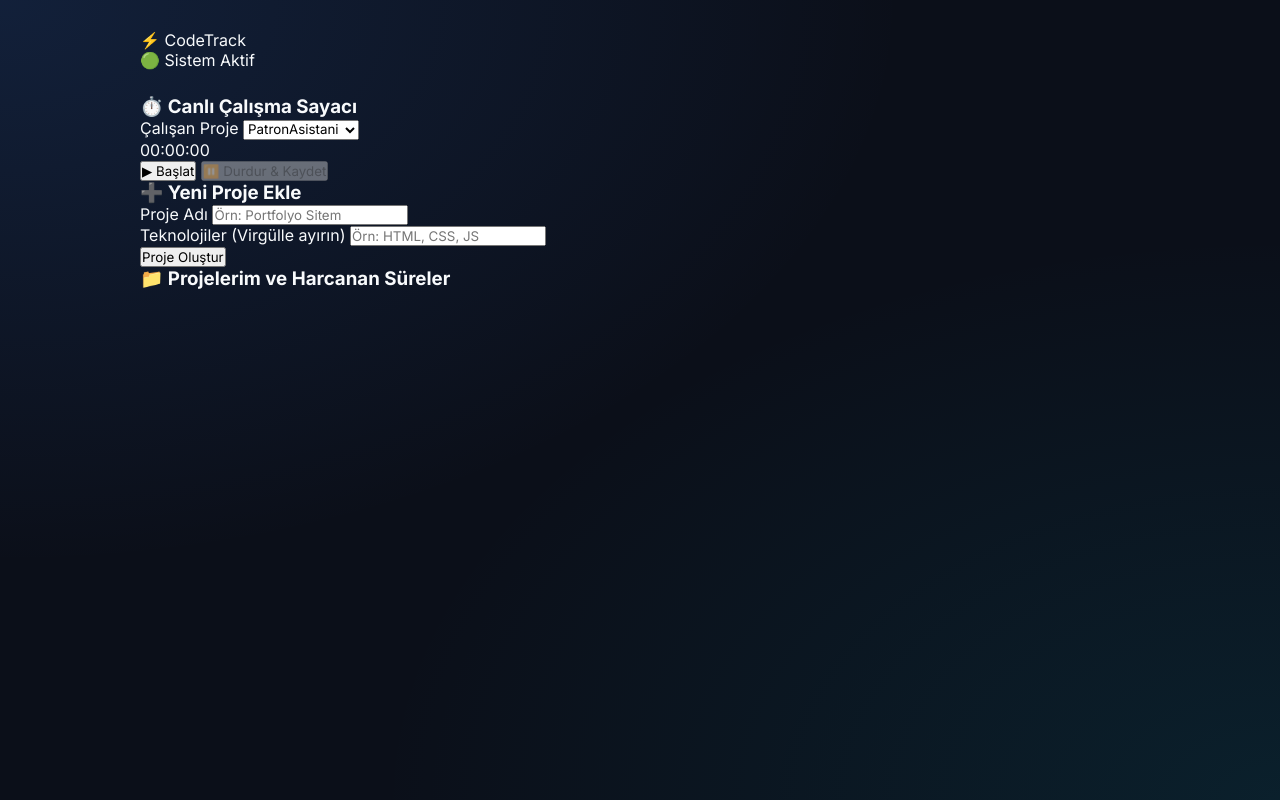
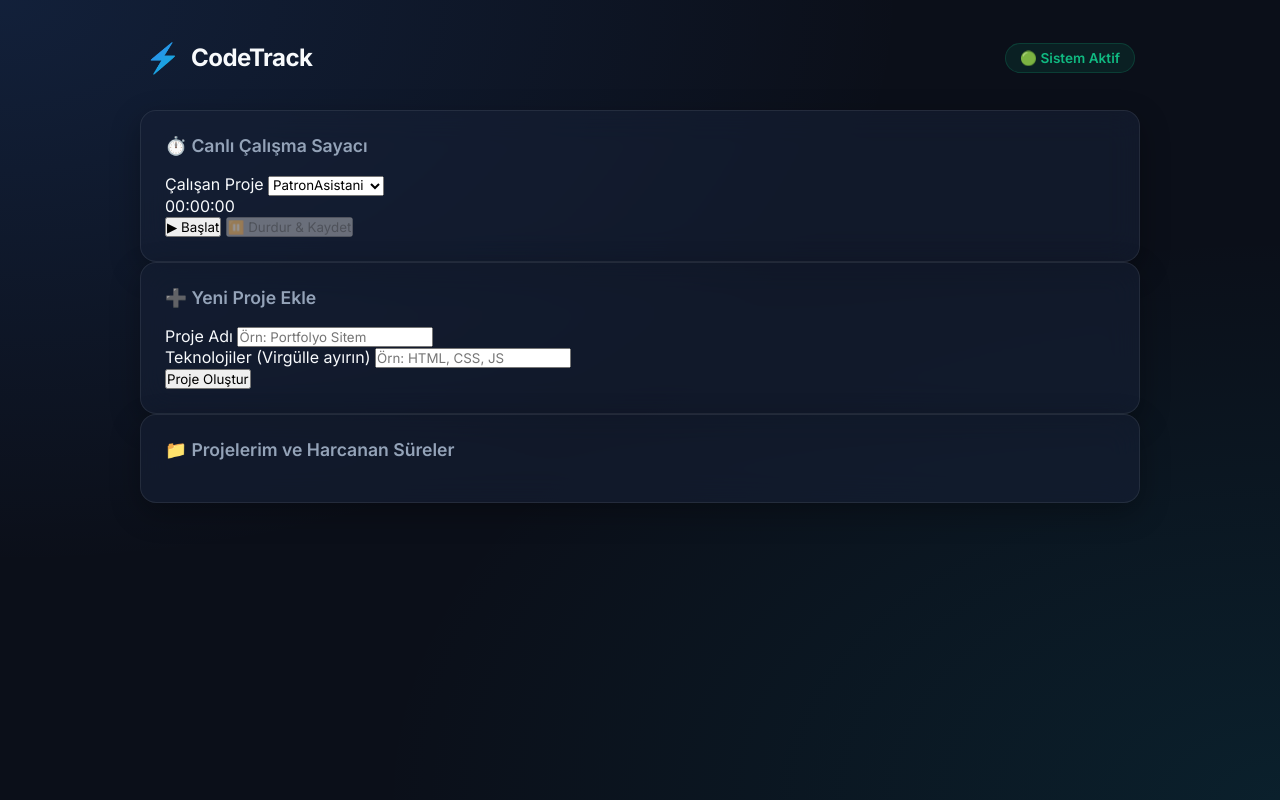
Before and after one commit to Davut-Eren-Ekici/CodeTrack, a plain HTML site: page index.html in a window 1280 px wide. Drawn offline with Linux system fonts and the light colour scheme.

Commit message:
style: CSS degiskenleri, header ve glassmorphism kart stilleri eklendi

```diff
--- a/style.css
+++ b/style.css
@@ -1,21 +1,30 @@
 /* 1. :root -> Tüm projede geçerli renk ve tasarım değişkenlerimizi tanımladığımız alan. */
 :root {
-    --bg-color: #0b0f19; /* Ana arka planın koyu lacivert/siyah rengi */
-    --card-bg: rgba(23, 32, 54, 0.6); /* Cam kartların %60 opaklıktaki şeffaf rengi */
-    --border-color: rgba(255, 255, 255, 0.08); /* Kartların etrafındaki ince şeffaf çizgi */
-    --accent-blue: #3b82f6; /* Vurgulayıcı mavi renk (butonlar vb.) */
-    --accent-cyan: #06b6d4; /* Vurgulayıcı turkuaz renk (yazılar/neon etkileri) */
-    --accent-green: #10b981; /* Başlat butonu ve durum yeşili */
-    --accent-red: #ef4444; /* Durdur/Sil butonları kırmızısı */
-    --text-main: #f8fafc; /* Ana metin rengi (beyaza yakın parlak) */
-    --text-muted: #94a3b8; /* İkincil/silik metin rengi (gri) */
+    --bg-color: #0b0f19;
+    /* Ana arka planın koyu lacivert/siyah rengi */
+    --card-bg: rgba(23, 32, 54, 0.6);
+    /* Cam kartların %60 opaklıktaki şeffaf rengi */
+    --border-color: rgba(255, 255, 255, 0.08);
+    /* Kartların etrafındaki ince şeffaf çizgi */
+    --accent-blue: #3b82f6;
+    /* Vurgulayıcı mavi renk (butonlar vb.) */
+    --accent-cyan: #06b6d4;
+    /* Vurgulayıcı turkuaz renk (yazılar/neon etkileri) */
+    --accent-green: #10b981;
+    /* Başlat butonu ve durum yeşili */
+    --accent-red: #ef4444;
+    /* Durdur/Sil butonları kırmızısı */
+    --text-main: #f8fafc;
+    /* Ana metin rengi (beyaza yakın parlak) */
+    --text-muted: #94a3b8;
+    /* İkincil/silik metin rengi (gri) */
 }
 
 * {
     box-sizing: border-box;
     margin: 0;
     padding: 0;
-    font-family: 'Inter', sans-serif; /
+    font-family: 'Inter', sans-serif;/
 }
 
 
@@ -41,3 +50,57 @@ body {
     flex-direction: column;
     gap: 25px;
 }
+
+header {
+    display: flex;
+    justify-content: space-between; /*Logoyu Sola rozeti sağa iter  */
+    align-items: center;
+    padding: 10px 5px;
+}
+
+.logo{
+    display: flex;
+    align-items: center;
+    gap: 10px;
+}
+
+.logo-icon{
+    font-size: 1.8rem;
+    /* İkona maviden turkuaza kayan modern bir renk gradyanı verir. */
+    background: linear-gradient(135deg, var(--accent-blue), var(--accent-cyan));
+    -webkit-background-clip: text;/* Gradyanı metnin/ikonun içine maskeler. */
+    -webkit-text-fill-color: transparent;/* İkonun kendi rengini şeffaf yapar ki gradyan görünsün. */
+}
+
+.logo-text{
+    font-size: 1.5rem;
+    font-weight: 700;
+    letter-spacing: -0.5px; /* Harf aralığını hafifçe daraltarak modern görünüm sağlar. */
+}
+
+.badge-status {
+    background: rgba(16, 185, 129, 0.1);
+    color: var(--accent-green); /* Parlak yeşil yazı rengi */
+    border: 1px solid rgba(16, 185, 129, 0.2);
+    padding: 6px 14px;
+    border-radius: 20px;
+    font-size: 0.85rem;
+    font-weight: 600;
+}
+
+.glass-card {
+    background: var(--card-bg); /* %60 saydam koyu lacivert arka plan */
+    backdrop-filter: blur(16px); /* Arka planı 16px bulanıklaştırarak gerçek cam efekti verir. */
+    -webkit-backdrop-filter: blur(16px); /* Safari tarayıcı desteği için */
+    border: 1px solid var(--border-color);
+    border-radius: 16px;
+    padding: 24px;
+    box-shadow: 0 10px 30px rgba(0, 0, 0, 0.3);
+}
+
+.glass-card h3 {
+    font-size: 1.1rem;
+    color: var(--text-muted); /* Gri/silik yazı rengi */
+    margin-bottom: 18px;
+    font-weight: 600;
+}
```
